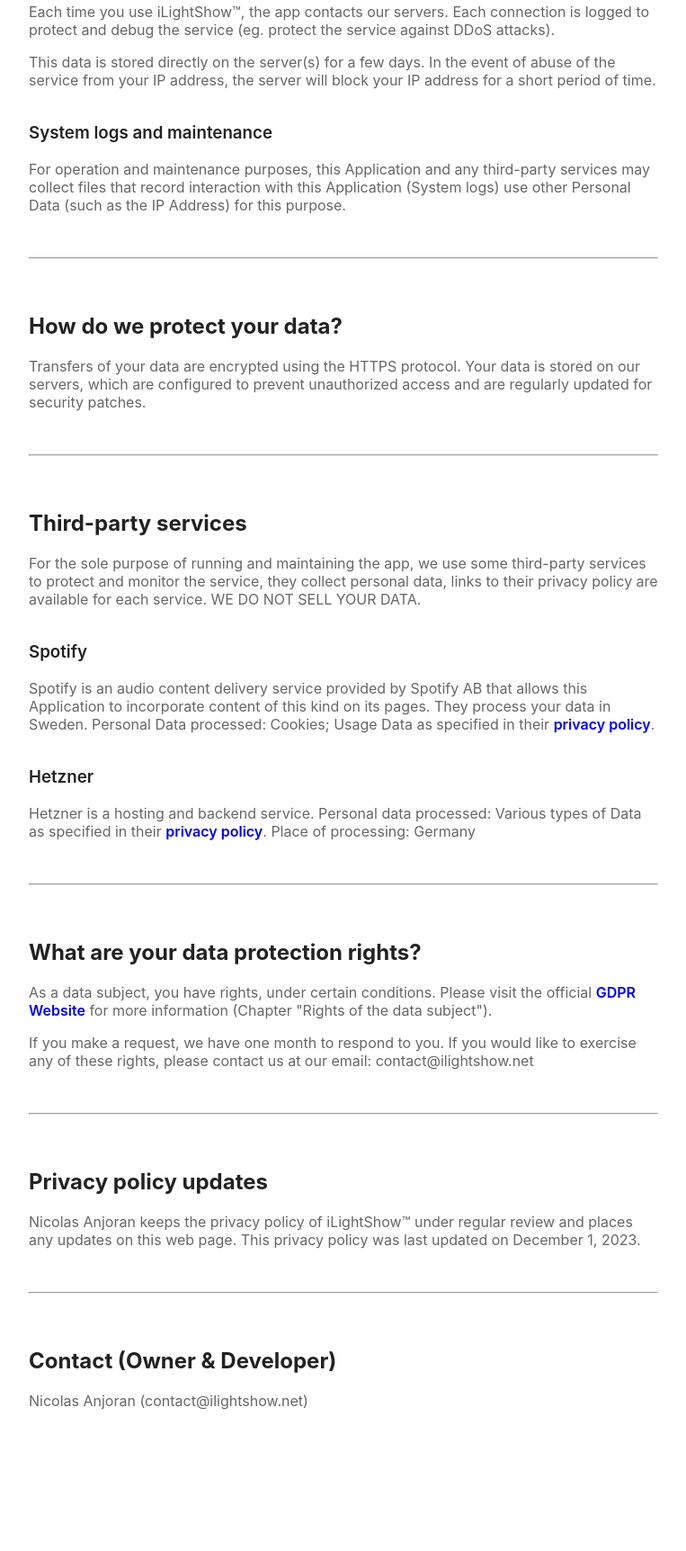
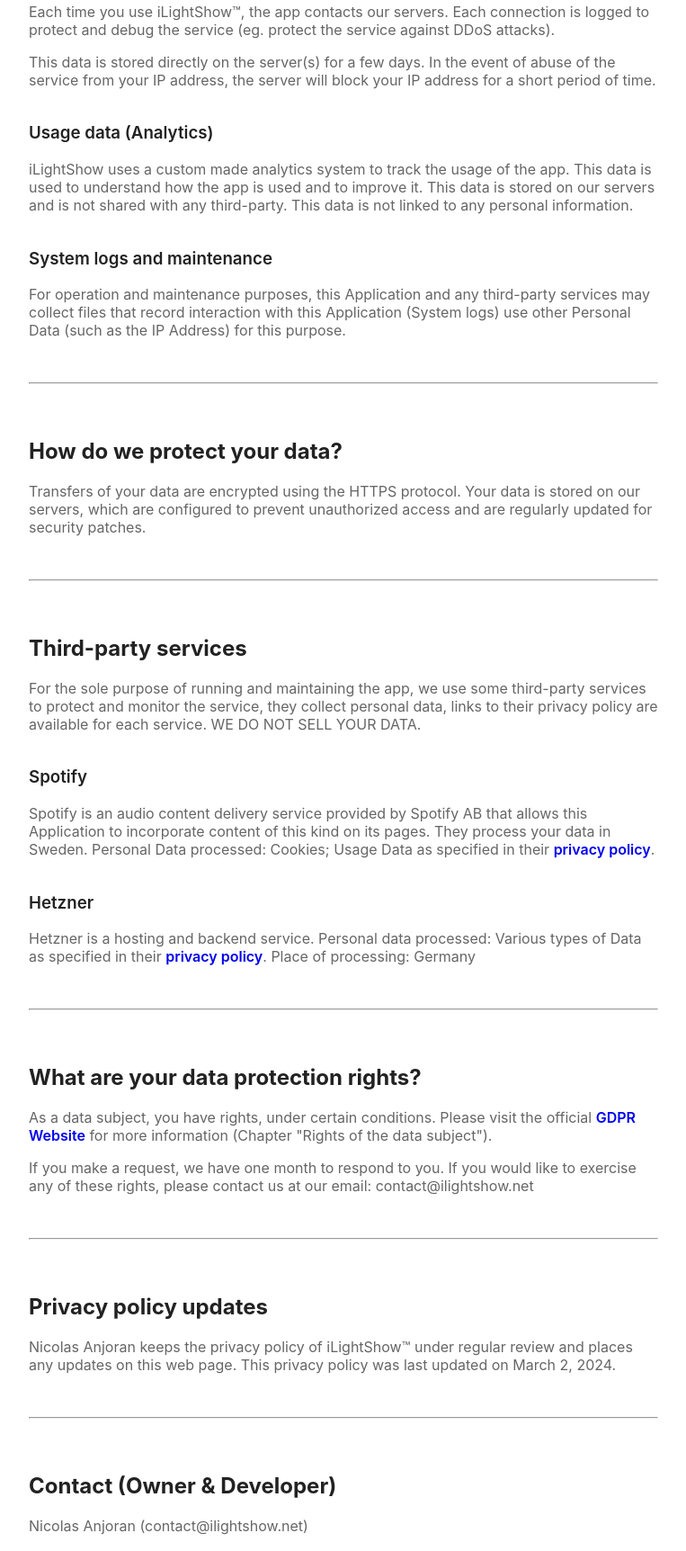
Before and after one commit to ilightshow/privacy-policy, a website: page index.html in a window 1280 px wide. Shown: the part 684-2408 px from the top of the page at 90% size, without its empty margins (258-1021 px from the left). Drawn offline with Linux system fonts and the light colour scheme.

Commit message:
Added Usage Data for Analytics section

```diff
--- a/index.html
+++ b/index.html
@@ -112,6 +112,8 @@
 <h3 id="ipaddresscountry">IP address / Country</h3>
 <p>Each time you use iLightShow™, the app contacts our servers. Each connection is logged to protect and debug the service (eg. protect the service against DDoS attacks).</p>
 <p>This data is stored directly on the server(s) for a few days. In the event of abuse of the service from your IP address, the server will block your IP address for a short period of time.</p>
+<h3 id="usagedataanalytics">Usage data (Analytics)</h3>
+<p>iLightShow uses a custom made analytics system to track the usage of the app. This data is used to understand how the app is used and to improve it. This data is stored on our servers and is not shared with any third-party. This data is not linked to any personal information.</p>
 <h3 id="systemlogsandmaintenance">System logs and maintenance</h3>
 <p>For operation and maintenance purposes, this Application and any third-party services may collect files that record interaction with this Application (System logs) use other Personal Data (such as the IP Address) for this purpose.</p>
 <hr>
@@ -130,7 +132,7 @@
 <p>If you make a request, we have one month to respond to you. If you would like to exercise any of these rights, please contact us at our email: contact@ilightshow.net</p>
 <hr>
 <h2 id="privacypolicyupdates">Privacy policy updates</h2>
-<p>Nicolas Anjoran keeps the privacy policy of iLightShow™ under regular review and places any updates on this web page. This privacy policy was last updated on December 1, 2023.</p>
+<p>Nicolas Anjoran keeps the privacy policy of iLightShow™ under regular review and places any updates on this web page. This privacy policy was last updated on March 2, 2024.</p>
 <hr>
 <h2 id="contactownerdeveloper">Contact (Owner &amp; Developer)</h2>
 <p>Nicolas Anjoran (contact@ilightshow.net)</p>
```
Also changed, not shown: policy.md (+3 -0 lines).
